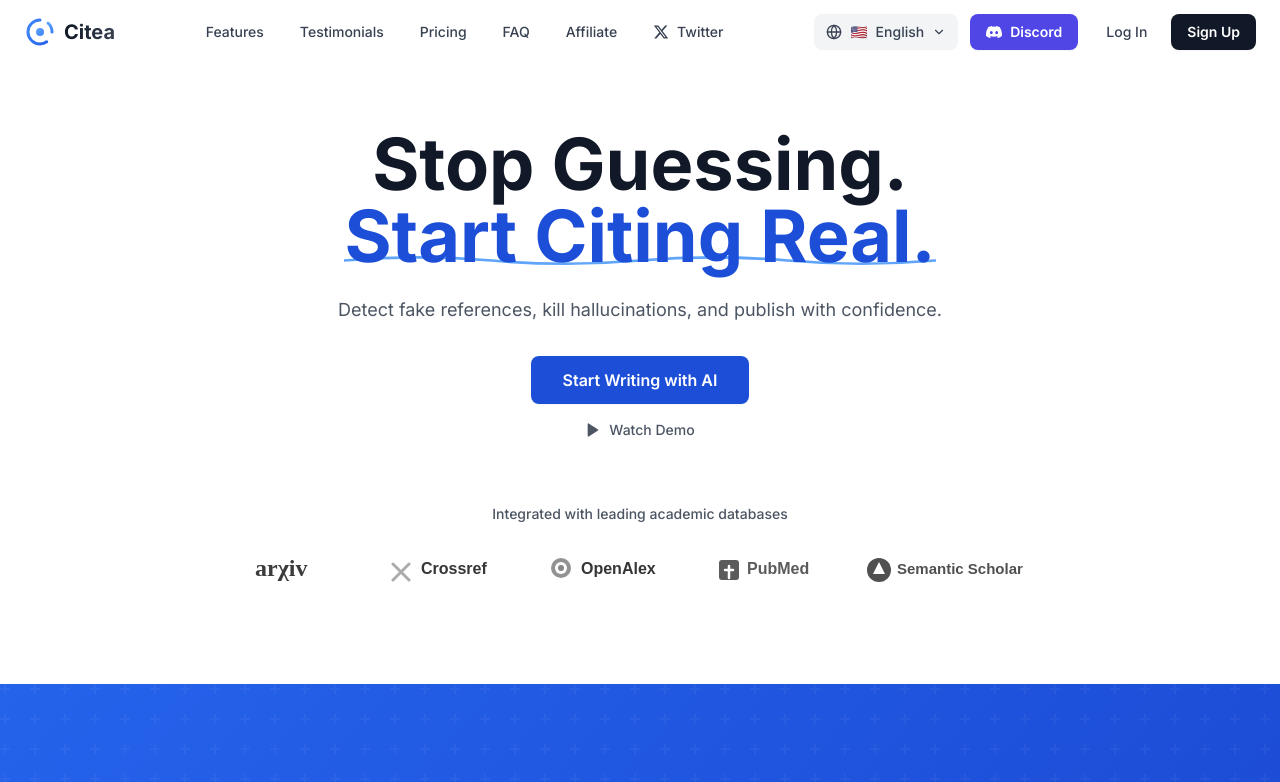
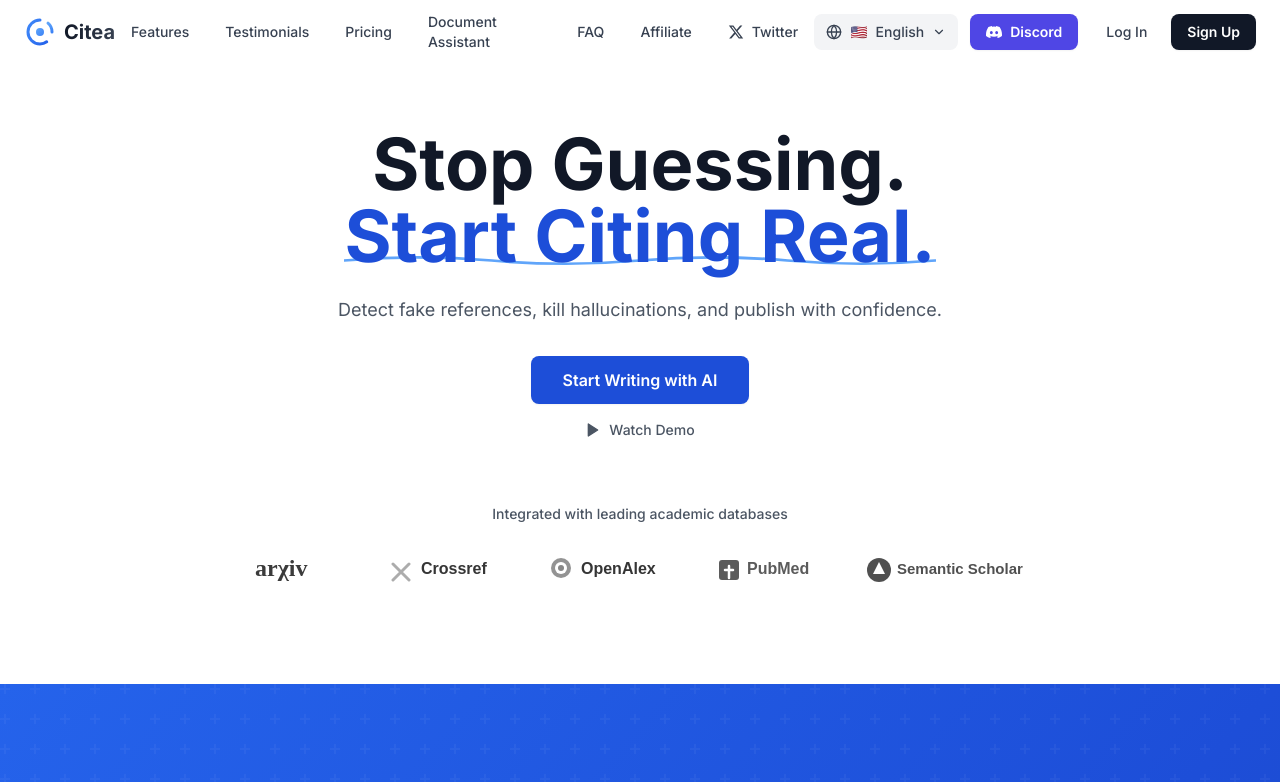
Before and after one commit to Mercury-nju/Citea, a Next.js app: page / in a window 1280 px wide. Shown: the top 782 px of the page. Built offline with nearby package versions, Linux system fonts and the light colour scheme.

Commit message:
feat(nav): restore and add header link to /dashboard/document-assistant

```diff
--- a/components/Header.tsx
+++ b/components/Header.tsx
@@ -111,6 +111,12 @@ export default function Header() {
               {t.header.pricing}
             </Link>
             <Link
+              href="/dashboard/document-assistant"
+              className="px-4 py-2 text-sm font-medium text-gray-700 hover:text-blue-600 transition-colors"
+            >
+              {language === 'zh' ? '文档助手' : 'Document Assistant'}
+            </Link>
+            <Link
               href="#faq"
               className="px-4 py-2 text-sm font-medium text-gray-700 hover:text-blue-600 transition-colors"
             >
```
